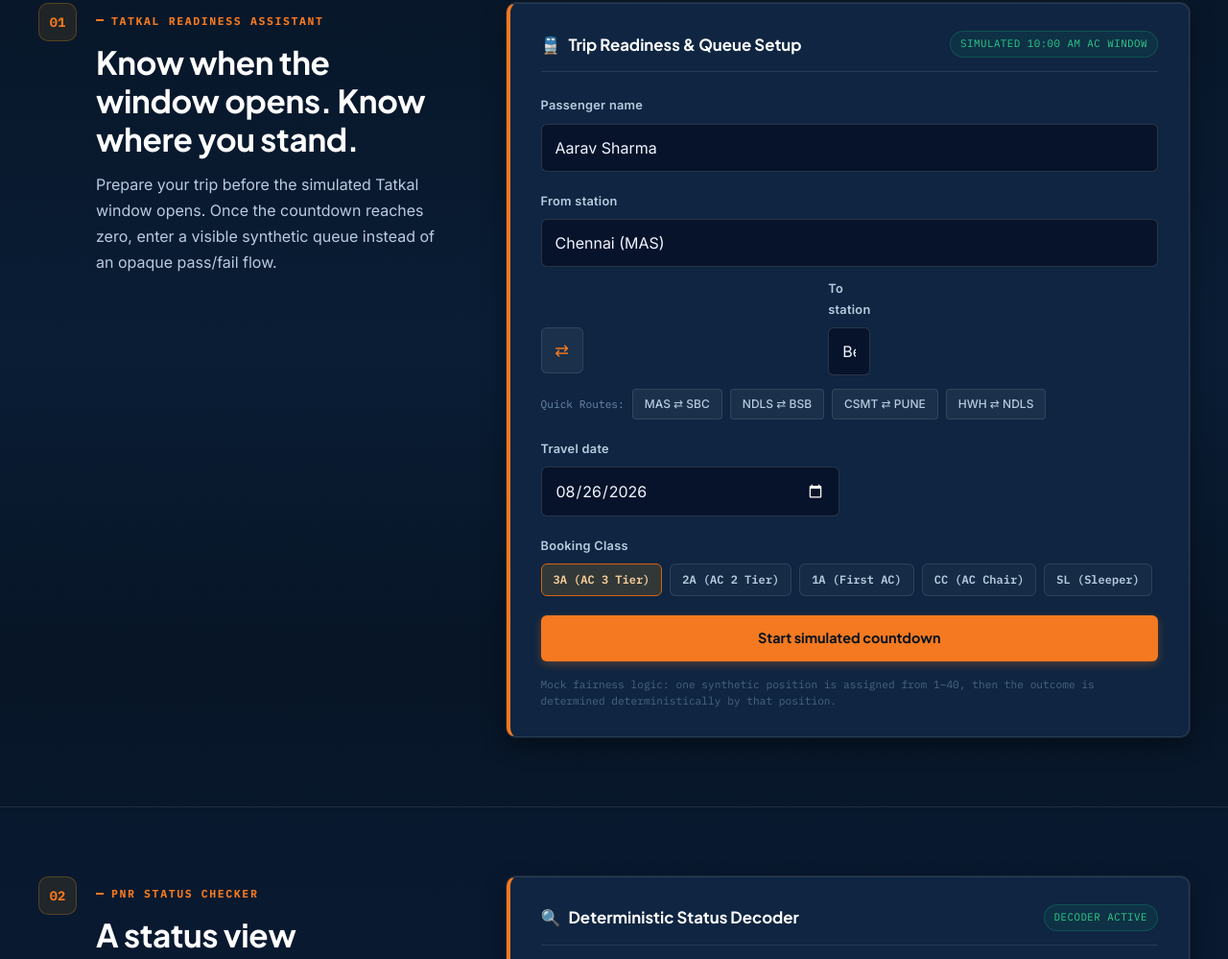
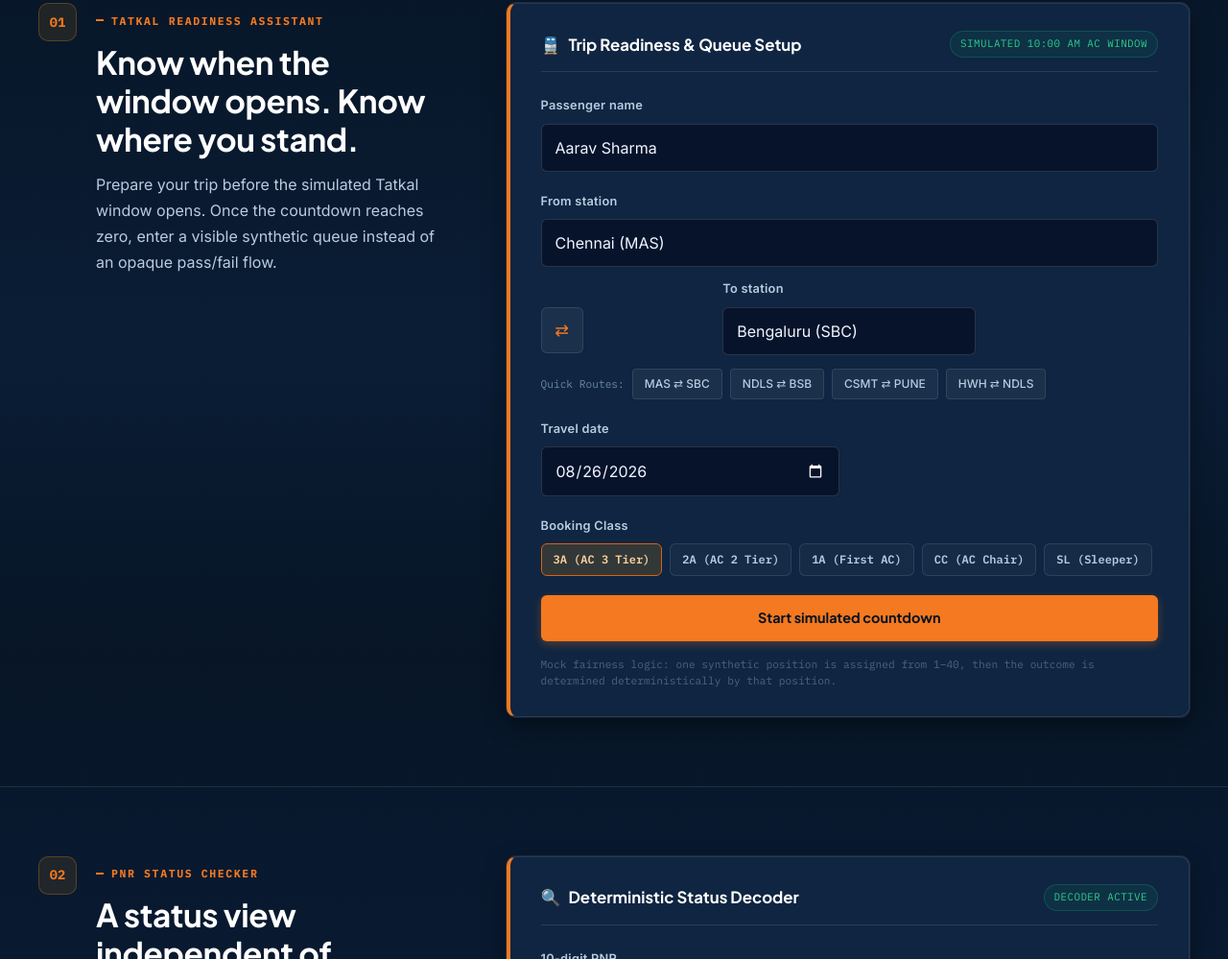
Before and after one commit to Akshithaa0412/RailQueue, a plain HTML site: page index.html in a window 1280 px wide. Shown: the part 916-1915 px from the top of the page at 96% size. Drawn offline with Linux system fonts and the light colour scheme.

Commit message:
fix: complete route selection layout

```diff
--- a/index.html
+++ b/index.html
@@ -17,7 +17,7 @@
     href="https://fonts.googleapis.com/css2?family=IBM+Plex+Mono:wght@400;500;600;700&family=Inter:wght@400;500;600;700;800&family=JetBrains+Mono:wght@400;500;600;700;800&family=Outfit:wght@400;500;600;700;800;900&family=Plus+Jakarta+Sans:wght@500;600;700;800&display=swap"
     rel="stylesheet">
 
-  <link rel="stylesheet" href="style.css?v=3">
+  <link rel="stylesheet" href="style.css?v=4">
 </head>
 
 <body>
--- a/style.css
+++ b/style.css
@@ -938,37 +938,40 @@ a {
 
 /* Station Route Selector with Swap Button */
 .route-selector-wrap {
-  grid-column: 1 / -1;
-  display: grid;
-  grid-template-columns: 1fr 44px 1fr;
-  align-items: end;
-  gap: 12px;
+  grid-column: 1 / -1 !important;
+  display: grid !important;
+  grid-template-columns: 1fr auto 1fr !important;
+  align-items: flex-end !important;
+  gap: 12px !important;
+  width: 100% !important;
 }
 
 .route-selector-wrap label {
-  display: flex;
-  flex-direction: column;
-  width: 100%;
-  min-width: 0;
+  display: flex !important;
+  flex-direction: column !important;
+  width: 100% !important;
+  min-width: 0 !important;
 }
 
 .route-selector-wrap input {
-  width: 100%;
-  box-sizing: border-box;
+  width: 100% !important;
+  min-width: 0 !important;
+  box-sizing: border-box !important;
 }
 
 .btn-swap-stations {
-  height: 48px;
-  width: 44px;
-  display: grid;
-  place-items: center;
-  background: rgba(255, 255, 255, 0.05);
-  border: 1px solid var(--border-glass);
-  border-radius: var(--radius-sm);
-  color: var(--amber-400);
-  font-size: 1.1rem;
-  transition: all 0.2s ease;
-  margin-bottom: 2px;
+  width: 44px !important;
+  height: 48px !important;
+  display: grid !important;
+  place-items: center !important;
+  background: rgba(255, 255, 255, 0.05) !important;
+  border: 1px solid var(--border-glass) !important;
+  border-radius: var(--radius-sm) !important;
+  color: var(--amber-400) !important;
+  font-size: 1.1rem !important;
+  transition: all 0.2s ease !important;
+  margin-bottom: 2px !important;
+  flex-shrink: 0 !important;
 }
 
 .btn-swap-stations:hover {
```
